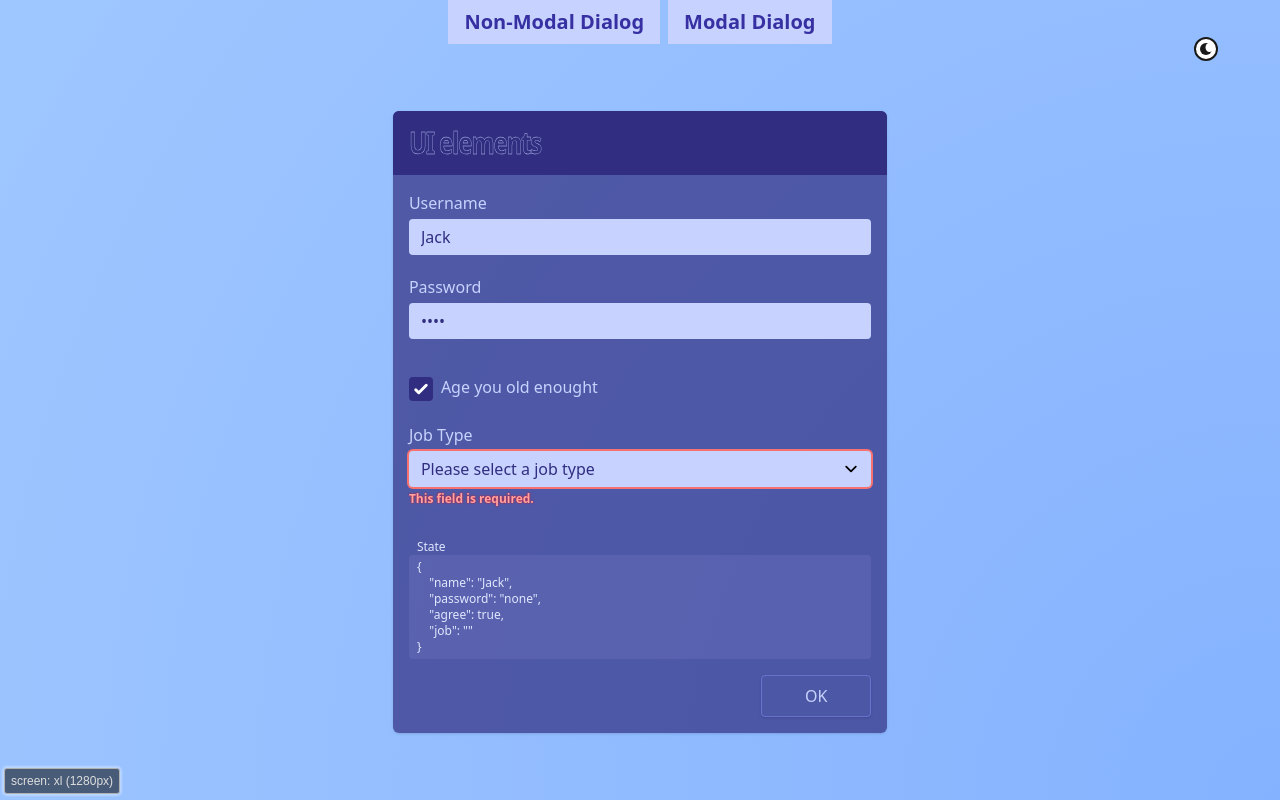
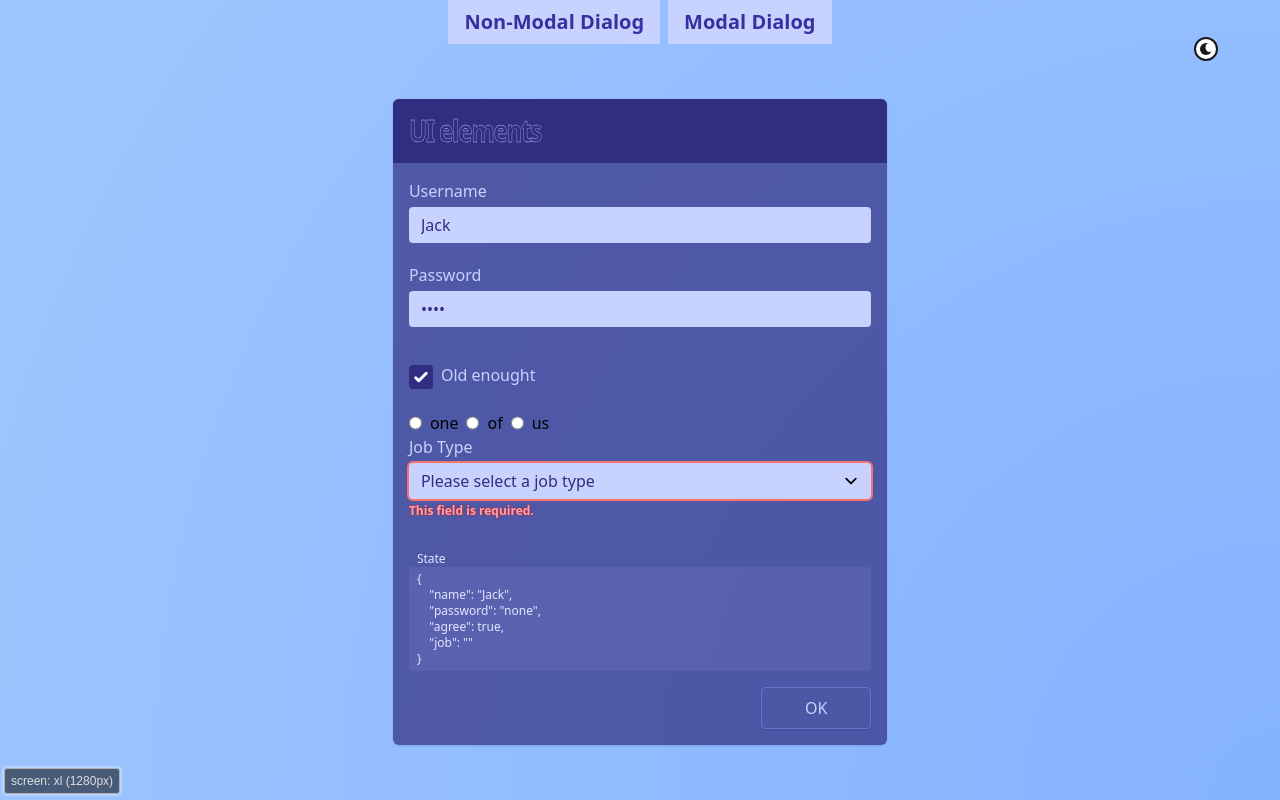
Before and after one commit to maxzz/forms-wreducer, a React (Vite) app: page / in a window 1280 px wide. Built offline with nearby package versions, Linux system fonts and the light colour scheme.

Commit message:
WIP. form. add radio buttons prototype

```diff
--- a/src/components/FormWithReducer/index.tsx
+++ b/src/components/FormWithReducer/index.tsx
@@ -97,12 +97,27 @@ export function FormWithReducer() {
                     />
 
                     <Checkbox
-                        label="Age you old enought"
+                        label="Old enought"
                         type="checkbox"
                         checked={state.agree}
                         onChange={(e) => reduceState({ type: 'setAgree', payload: { agree: e.target.checked } })}
                         error={state.agree ? undefined : "This field is required."}
                     />
+
+                    <div className="flex space-x-2">
+                        <label className="flex space-x-2">
+                            <input type="radio" name="radio" />
+                            <div className="">one</div>
+                        </label>
+                        <label className="flex space-x-2">
+                            <input type="radio" name="radio" />
+                            <div className="">of</div>
+                        </label>
+                        <label className="flex space-x-2">
+                            <input type="radio" name="radio" />
+                            <div className="">us</div>
+                        </label>
+                    </div>
 
                     <Select
                         label="Job Type"
```
